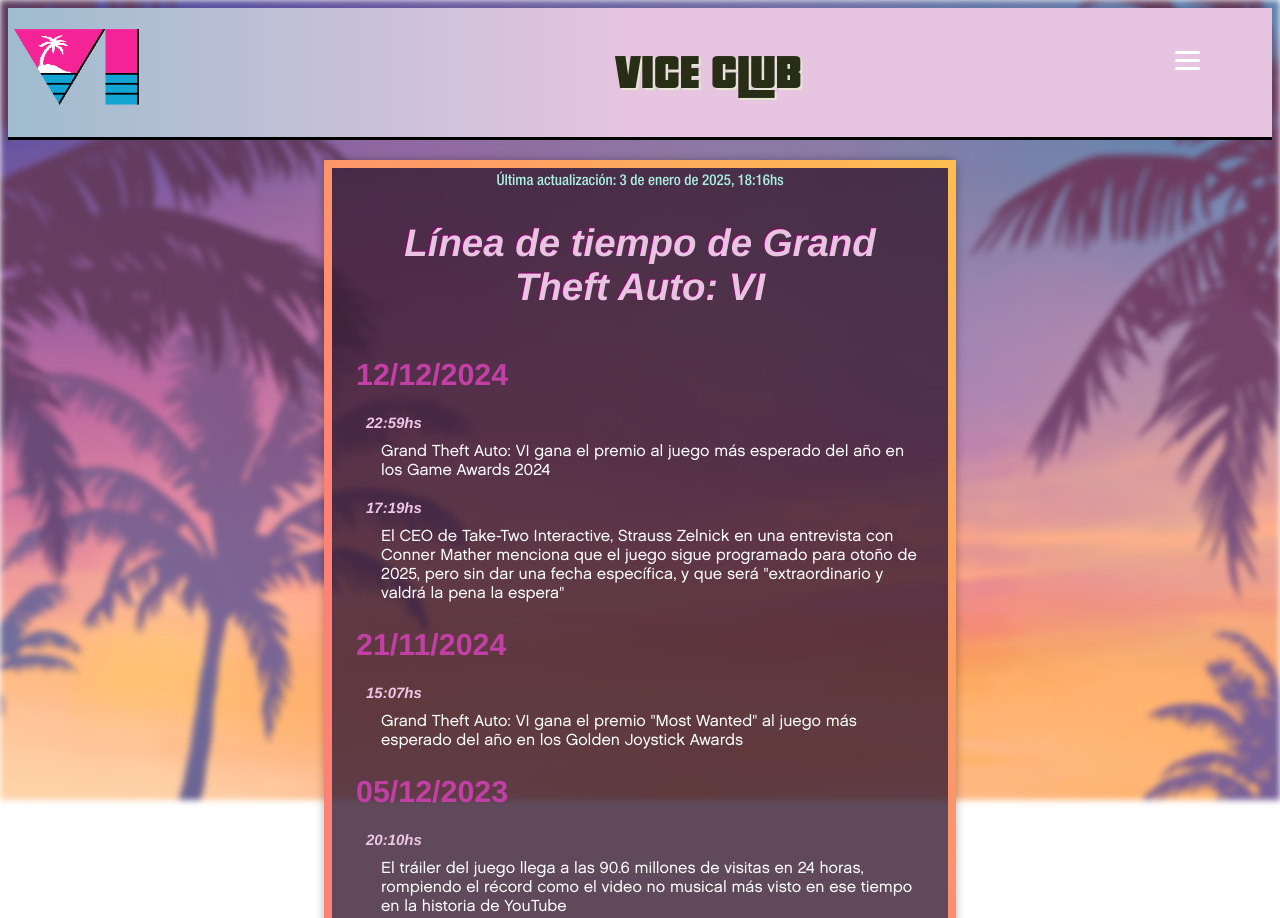
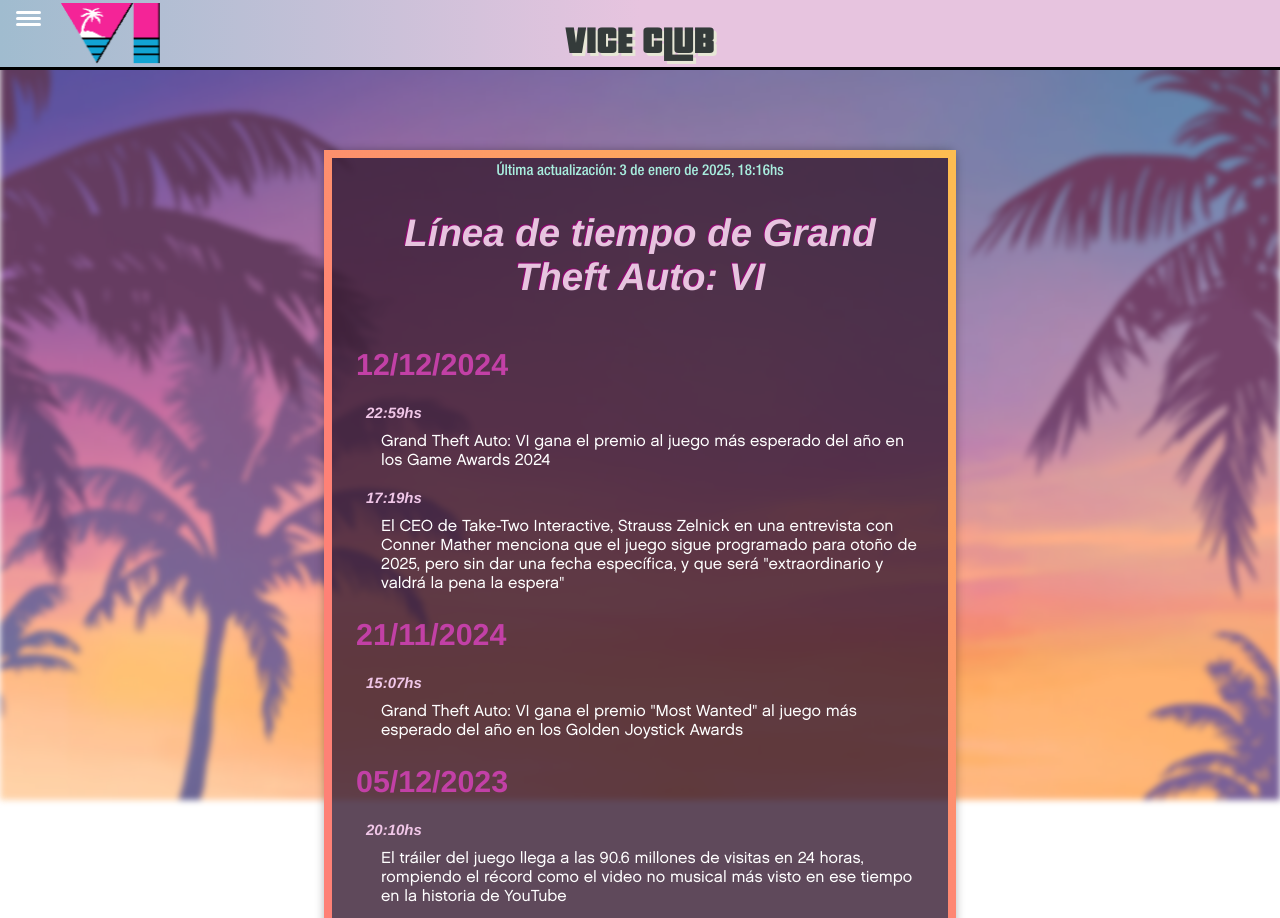
Before and after one commit to sebaa1/Vice-Club, a plain HTML site: page index.html in a window 1280 px wide. Shown: the top 918 px of the page. Drawn offline with Linux system fonts and the light colour scheme.

Commit message:
hello world

```diff
--- a/styles.css
+++ b/styles.css
@@ -10,21 +10,15 @@
     font-family: "Pricedown";
     src: url("Pricedown.otf");
 }
-
-.header{
-    text-align: center;
-    display: flex;
-    border-bottom: black 3px solid;
-    padding-bottom: 10px;
-    background-image: linear-gradient(90deg, #a0bccf 0%, #e7c4df 50%);
+main {
+    margin-top: 150px;
 }
-
 
 * {
     box-sizing: border-box;
     font-family: "Helvetica";
     position: relative;
-    font-size: 16px
+    font-size: 1rem
  }
 
 body::before {
@@ -48,7 +42,7 @@ h1 {
         padding-top: 20px;
         padding-bottom: 20px;
         font-style: italic;
-        font-size: 240%;
+        font-size: 2.4rem;
         text-shadow: -1px -1px 0 #8f0571;
         margin-top: -4px;
         border-bottom: 2px solid transparent;
@@ -56,7 +50,7 @@ h1 {
 }
 
 .block {
-    margin-top: 20px;
+    margin-top: calc(10px + 80px);
     width: 50%;
     margin-right: auto;
     margin-left: auto;
@@ -75,7 +69,7 @@ h1 {
 h2 {
     padding-bottom: 7px;
     text-align: left;
-    font-size: 190%;
+    font-size: 1.9rem;
     font-weight: bold;
     margin-bottom: 10px;
     color: #c240a6
@@ -89,7 +83,7 @@ p {
     margin-top: -5px;
 }
 .acotacion {
-    font-size: 15px;
+    font-size: 0.9375rem;
     color: rgb(240, 198, 231);
     font-style: italic;
     margin-left: 10px;
@@ -115,64 +109,73 @@ a:hover {
     margin-top: -20px;
     padding-bottom: 15px;
 }
-img {
+.imagen {
     box-sizing: content-box;
-    display: inline-block;
+    display: block;
     align-items: center;
     justify-content: center;
-    margin-top: 30px;
-    margin-bottom: 80px;
-    max-width: 100%;
+    margin: 30px auto 80px;
+    max-width: 50%;
     max-height: 100%;
-    height: 100%;
-}
-.imagen {
+    height: auto;
     border-width: 3px;
     border-color: #f1ec65;
     border-style: solid;
-    border-radius: 4px;
+    border-radius: 6px;
+    box-shadow: 2px 2px 50px rgba(123, 37, 131, 1);
+}
+.header {
+    display: grid;
+    grid-template-columns: auto 1fr auto;
+    align-items: center;
+    position: fixed;
+    padding: 10px 20px;
+    height: 70px;
+    top: 0;
+    left: 0;
+    width: 100%;
+    background-image: linear-gradient(90deg, #a0bccf 0%, #e7c4df 50%);
+    border-bottom: 3px solid black;
+    z-index: 1000;
+    margin-bottom: 10px;
 }
 h4 {
-    font-size: 50px;
+    font-size: 2.5rem;
     font-family: Pricedown;
-    color: #272e15;
-    text-shadow: 2px 2px 0 #e7e7d6;
-    margin: auto;
+    color: #343b3a;
+    text-shadow: 3px 3px 0 #e7e7d6;
+    margin: 0;
+    grid-column: 2;
+    text-align: center;
+    padding-right: 100px;
 }
 .header-img {
-    margin-top: 20px;
-    margin-bottom: 20px;
-    display: flex;
-    justify-content: left;
-    align-items: left;
-    width: 10%;
-    height: 10%;
-    max-width: max-content;
-    max-height: max-content;
-    margin-left: 5px;
-    margin-right: 5px;
+    display: block;
+    max-width: 100px;
+    height: auto;
+    grid-column: 1;
+    z-index: 1001;
+    left: 40px;
+    margin-top: -8px;
 }
+
 .menu-btn {
-    display: flex;
-    justify-content: right;
-    align-items: right;
+    grid-column: 3;
+    justify-self: end;
     width: 10px;
     height: 10px;
     max-width: max-content;
     max-height: max-content;
-    margin: auto;
 }
 .navbar {
     color: white;
     display: flex;
-    justify-content: right;
-    align-items: right;
+    justify-content: flex-start;
+    align-items: center;
     position: fixed;
     top: 0;
-    left: 0;
     width: 95%;
     padding: 10px;
-    padding-top: 50px;
 }
 .hamburger {
     background: none;
@@ -180,12 +183,12 @@ h4 {
     cursor: pointer;
     display: flex;
     flex-direction: column;
-    gap: 5px;
-  }
-  .hamburger .line {
+    gap: 3px;
+}
+.hamburger .line {
     width: 25px;
     height: 3px;
     background-color: white;
-    border-radius: 2px;
+    border-radius: 3px;
     transition: all 0.3s;
-  }
+}
```
Also changed, not shown: index.html (+1 -0 lines).
